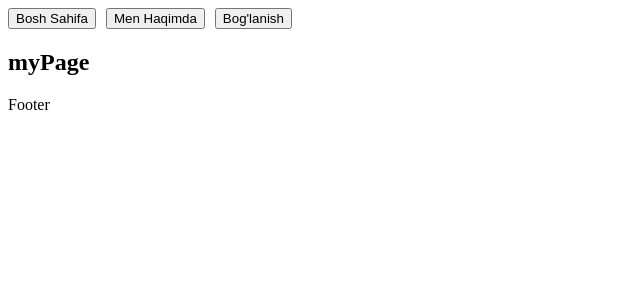
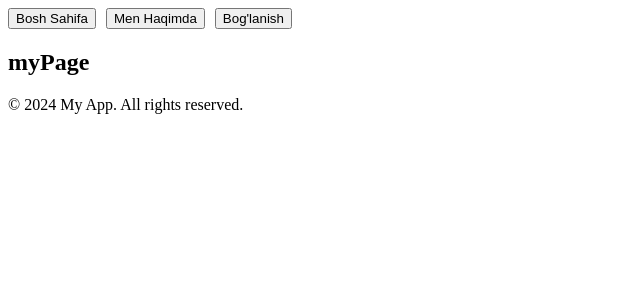
Before and after one commit to muhammadqodir1704/nextProject, a Next.js app: page / in a window 1280 px wide. Shown: the top 300 px of the page, without its empty margins (0-640 px from the left). Built offline with nearby package versions, Linux system fonts and the light colour scheme.

Commit message:
feat: made some changes v3

```diff
--- a/src/app/layout.tsx
+++ b/src/app/layout.tsx
@@ -1,35 +1,27 @@
 import type { Metadata } from "next";
-import { Geist, Geist_Mono } from "next/font/google";
 import "./globals.css";
 import Navbar from "@/component/navbar";
-const geistSans = Geist({
-  variable: "--font-geist-sans",
-  subsets: ["latin"],
-});
-
-const geistMono = Geist_Mono({
-  variable: "--font-geist-mono",
-  subsets: ["latin"],
-});
 
 export const metadata: Metadata = {
-  title: "Create Next App",
-  description: "Generated by create next app",
+  title: "My Next.js App",
+  description: "My Next.js application",
 };
+
 export default function RootLayout({
   children,
 }: Readonly<{
   children: React.ReactNode;
 }>) {
-
   return (
     <html lang="en">
-      <body
-        className={`${geistSans.variable} ${geistMono.variable} antialiased`}
-      >
-      <Navbar/>
-        {children}
-        <p>Footer</p>
+      <body className="min-h-screen flex flex-col">
+        <Navbar />
+        <main className="flex-grow">
+          {children}
+        </main>
+        <footer className="bg-gray-100 p-4 text-center">
+          <p>© 2024 My App. All rights reserved.</p>
+        </footer>
       </body>
     </html>
   );
```
Also changed, not shown: src/app/about/layout.tsx (+0 -10 lines), src/component/home.tsx (+14 -1 lines).
